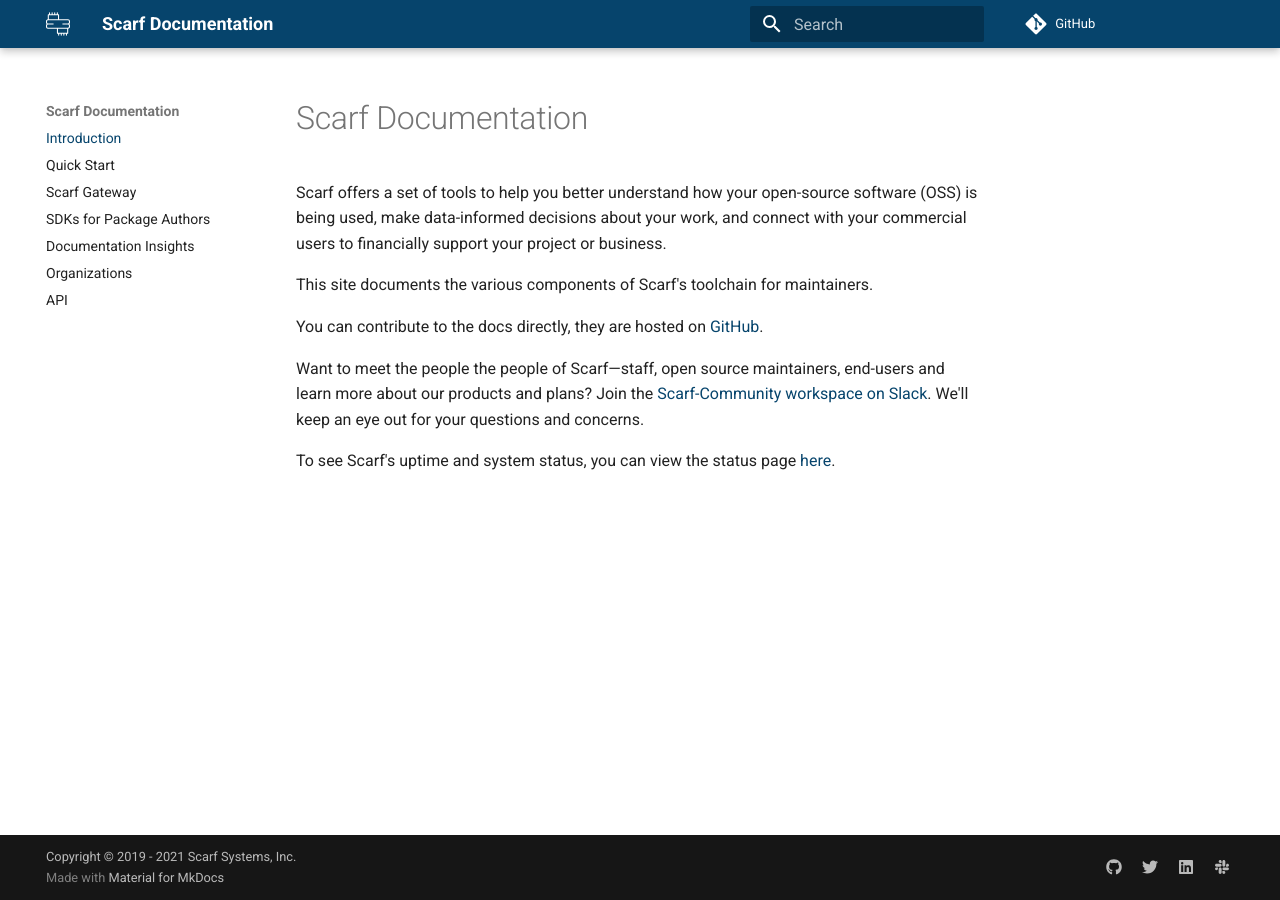
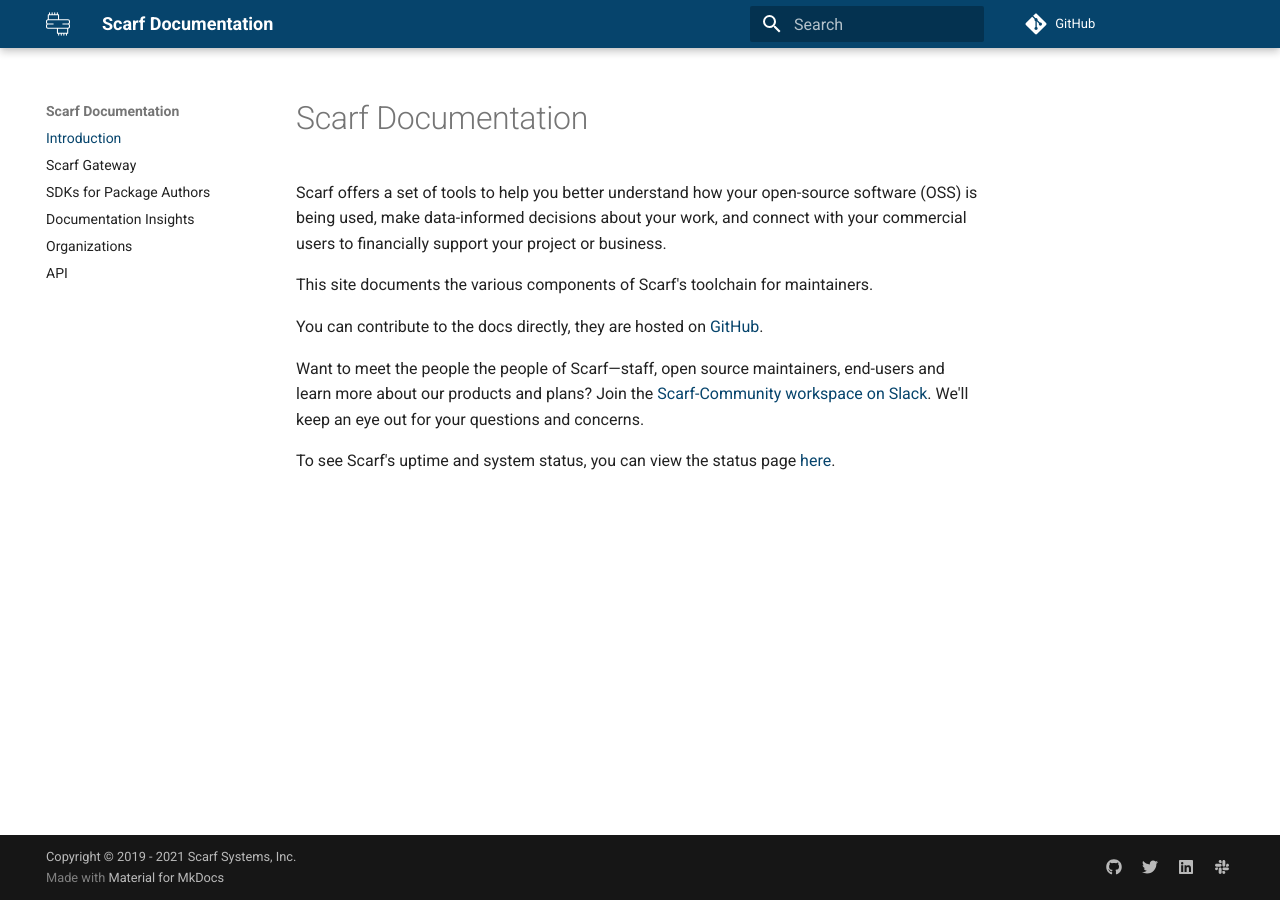
Before and after one commit to scarf-sh/docs, an MkDocs documentation site: the page built from docs/index.md, in a window 1280 px wide. Built offline with MkDocs 1.6.1 and Material for MkDocs 9.7.7, drawn with Linux system fonts in a browser that asks for light colours; comment, search, counter and statistics services are not loaded.

Commit message:
Removing quick start from nav
I accidentally pushed the quick start up before it had been reviewed. I am removing it from the name until we can review it.

```diff
--- a/mkdocs.yml
+++ b/mkdocs.yml
@@ -9,7 +9,6 @@
   - "stylesheets/extra.css"
 nav:
   - Introduction: "index.md"
-  - Quick Start: "quick-start.md"
   - Scarf Gateway: "gateway.md"
   - SDKs for Package Authors: "package-analytics.md"
   - Documentation Insights: "web-traffic.md"
```
